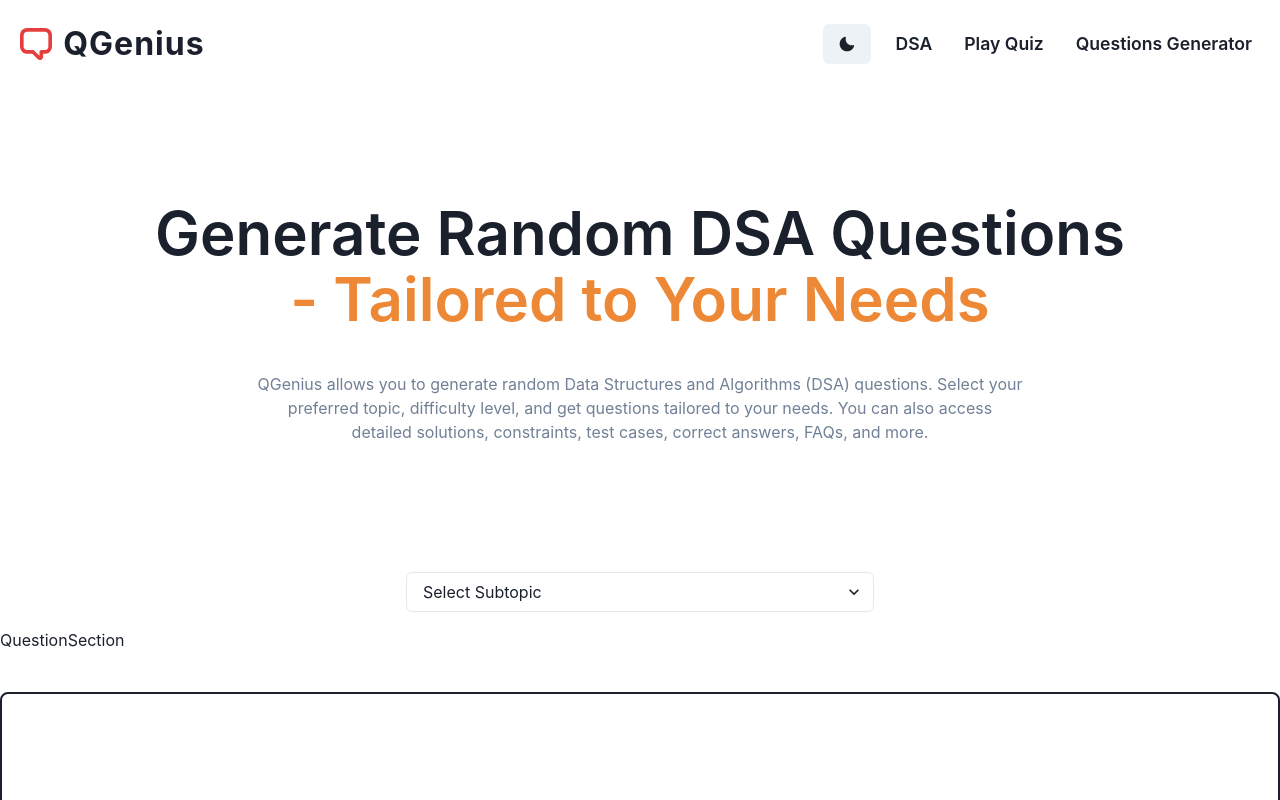
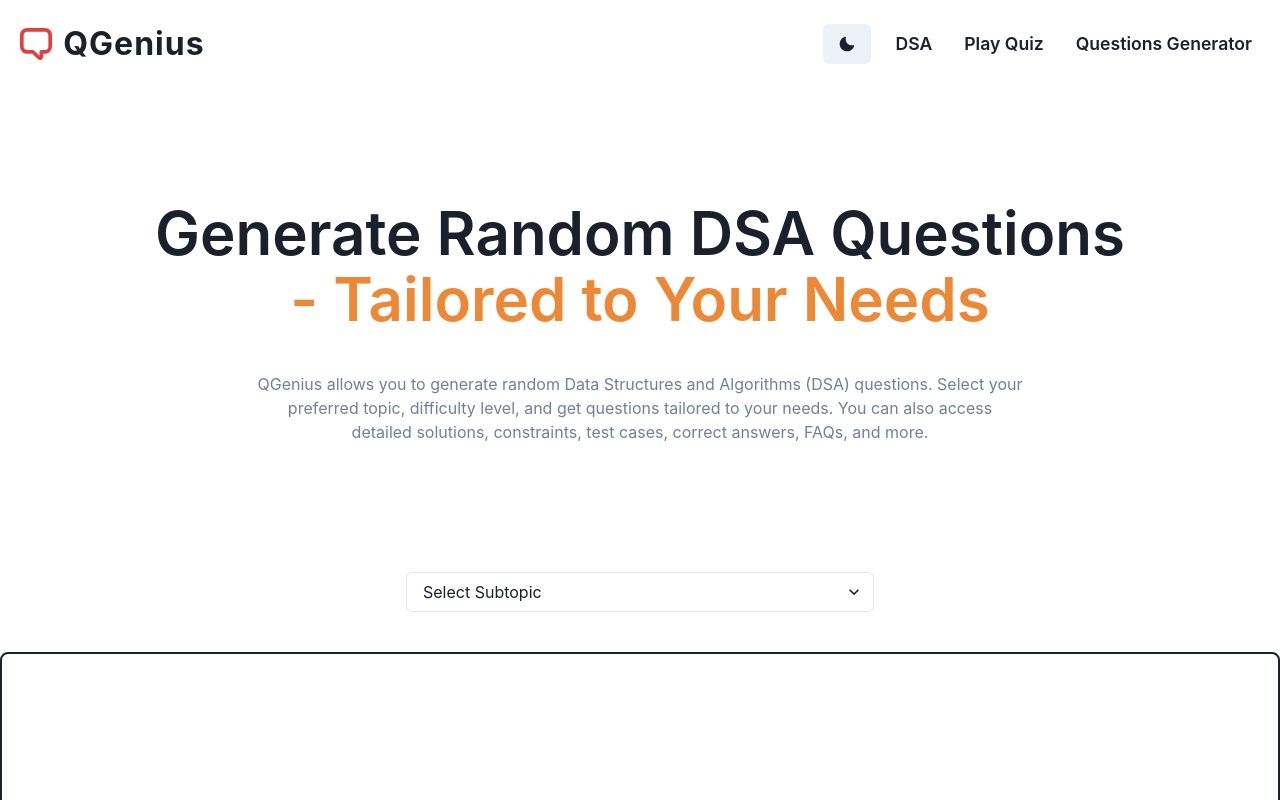
Before and after one commit to hsingla378/QGenius, a React (Create React App) app in the folder frontend/: page /dsa in a window 1280 px wide. Shown: the top 800 px of the page. Built offline with nearby package versions, Linux system fonts and the light colour scheme.

Commit message:
updated code after fixing button handlers

```diff
--- a/frontend/src/DSA/DSA.jsx
+++ b/frontend/src/DSA/DSA.jsx
@@ -22,6 +22,19 @@ export default function DSA() {
     subtopic: "",
     difficulty: "",
   });
+  const [data, setData] = useState("");
+  const handleSearchData = (data) => {
+    async function fetchData(selectedOptions) {
+      let responce = await fetch(
+        `http://localhost:8082/generate-dsa-questions/?difficulty=${selectedOptions.difficulty}&topic=${selectedOptions.subtopic}&numofquestion=1`
+      );
+      responce = await responce.json();
+      setData(responce.ans);
+      console.log(responce, "responce dsa");
+    }
+    console.log(data, "endpoints");
+    fetchData(data);
+  };
   return (
     <ChakraProvider>
       <Navbar />
@@ -54,8 +67,9 @@ export default function DSA() {
         type="dsa"
         setSelectedOptions={setSelectedOptions}
         selectedOptions={selectedOptions}
+        handleSearchData={handleSearchData}
       />
-      <QuestionSection selectedOptions={selectedOptions} />
+      <QuestionSection data={data} />
       <Footer />
     </ChakraProvider>
   );
--- a/frontend/src/DSA/QuestionSection.js
+++ b/frontend/src/DSA/QuestionSection.js
@@ -1,21 +1,18 @@
 import React, { useState } from "react";
 import SearchAnswer from "../LandingPage/SearchAnswer";
 
-function QuestionSection({ selectedOptions }) {
-  const [data, setData] = useState("");
-  async function fetchData(selectedOptions) {
-    let responce = await fetch(
-      `http://localhost:8082/generate-dsa-questions/?difficulty=${selectedOptions.difficulty}&topic=${selectedOptions.subtopic}&numofquestion=1`
-    );
-    responce = await responce.json();
-    setData(responce.ans);
-    console.log(responce, "responce dsa");
-  }
+function QuestionSection({ data }) {
+  //   const [data, setData] = useState("");
+  //   async function fetchData(selectedOptions) {
+  //     let responce = await fetch(
+  //       `http://localhost:8082/generate-dsa-questions/?difficulty=${selectedOptions.difficulty}&topic=${selectedOptions.subtopic}&numofquestion=1`
+  //     );
+  //     responce = await responce.json();
+  //     setData(responce.ans);
+  //     console.log(responce, "responce dsa");
+  //   }
   return (
     <>
-      <button onClick={() => fetchData(selectedOptions)}>
-        QuestionSection
-      </button>
       {/* <SearchAnswer
         answer={data.questions ? data.questions[0].question : ""}
           queryAsked={queryAsked}
--- a/frontend/src/DropDown/DropDown.jsx
+++ b/frontend/src/DropDown/DropDown.jsx
@@ -15,7 +15,15 @@ import {
 } from "@chakra-ui/react";
 import { quizData } from "../quizData";
 
-export const DropDown = ({ type, setSelectedOptions, selectedOptions }) => {
+export const DropDown = ({
+  type,
+  setSelectedOptions,
+  selectedOptions,
+  handleSearchData,
+}) => {
+  const handleSearch = (handleSearch) => {
+    handleSearchData(handleSearch);
+  };
   return (
     <ChakraProvider>
       <Box className="query-box">
@@ -90,6 +98,9 @@ export const DropDown = ({ type, setSelectedOptions, selectedOptions }) => {
             colorScheme={"orange"}
             bg={"orange.400"}
             _hover={{ bg: "orange.500" }}
+            onClick={() => {
+              handleSearch(selectedOptions);
+            }}
             // margin="auto"
           >
             Generate
```
